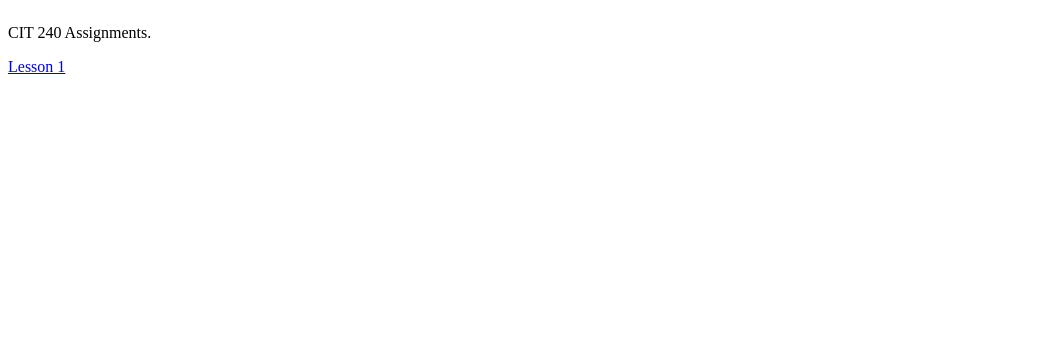
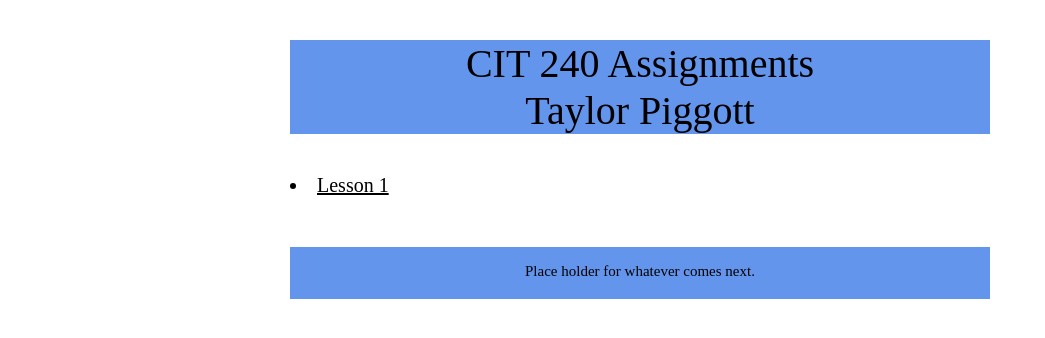
Before and after one commit to Clorytetra/Clorytetra.github.io, a plain HTML site: page index.html in a window 1280 px wide. Shown: the whole page, without its empty margins (0-1045 px from the left). Drawn offline with Linux system fonts and the light colour scheme.

Commit message:
main page cleanup
change colors, removed borders for a more clean look.

```diff
--- a/index.html
+++ b/index.html
@@ -1,17 +1,20 @@
 <!doctype html>
 <html>
+    <link rel="stylesheet" href="styles/homepage.css">
 
+    <body>
 
-        <body>
-            <link rel="stylesheet" href="styles/homepage.css">
+    <header>
+        <p> CIT 240 Assignments <br> Taylor Piggott</p>
+    </header>
 
-            <p>CIT 240 Assignments.<p>
+        <LI><a href="CIT240/Lesson1/basicpage.html"> Lesson 1</a></LI>
 
-            <a href="CIT240/Lesson1/basicpage.html"> Lesson 1</a>
+    <footer>
+        <p>Place holder for whatever comes next.</p>
+    </footer>
 
-
-
-        </body>
+    </body>
 
 
 
--- a/styles/homepage.css
+++ b/styles/homepage.css
@@ -1,6 +1,30 @@
 body{
-    border: 2px;
-    border-color: blue;
-    align-content: center;
+    width: 700px;
+    margin-left: auto;
+    margin-right: auto;
+    font-size: 20px;
+}
+
+header{
+    text-align: center;
+    background-color:cornflowerblue;
+    margin-left: auto;
+    margin-right: auto;
+    font-size: 40px;
 
 }
+
+
+a{
+    color: black;
+}
+
+footer{
+
+    background-color: cornflowerblue;
+    height: 50px;
+    text-align: center;
+    padding: 1px;
+    margin-top: 50px;
+    font-size: 15px;
+}
```
